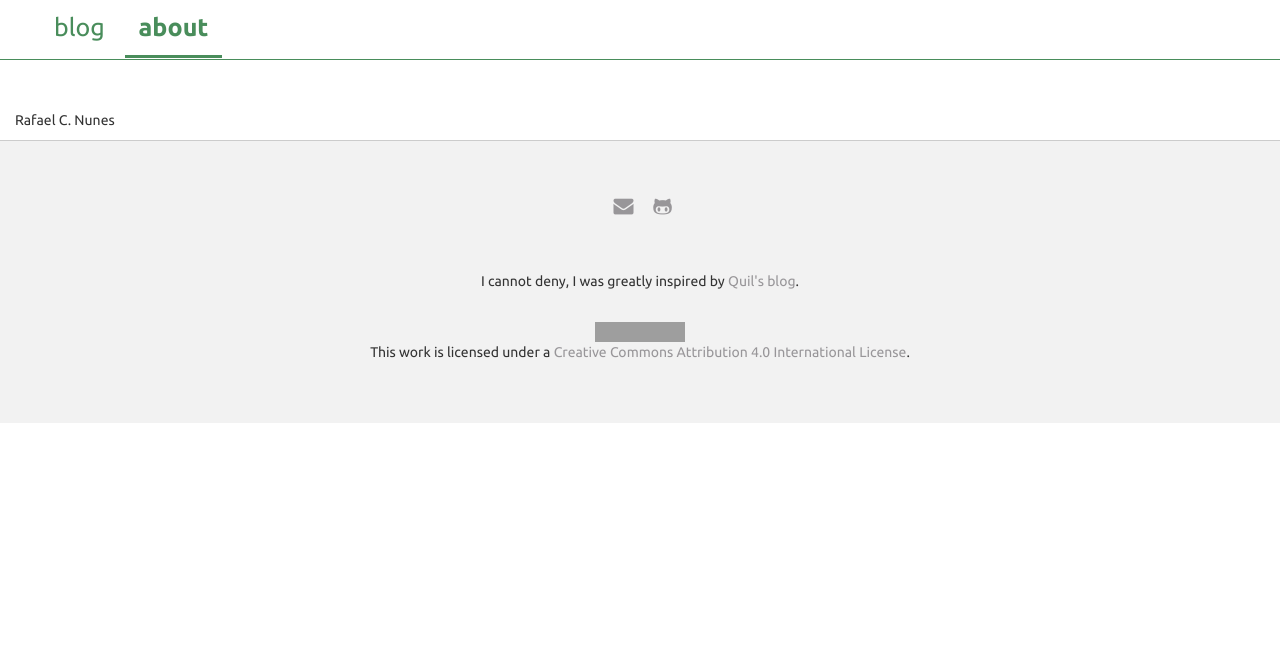
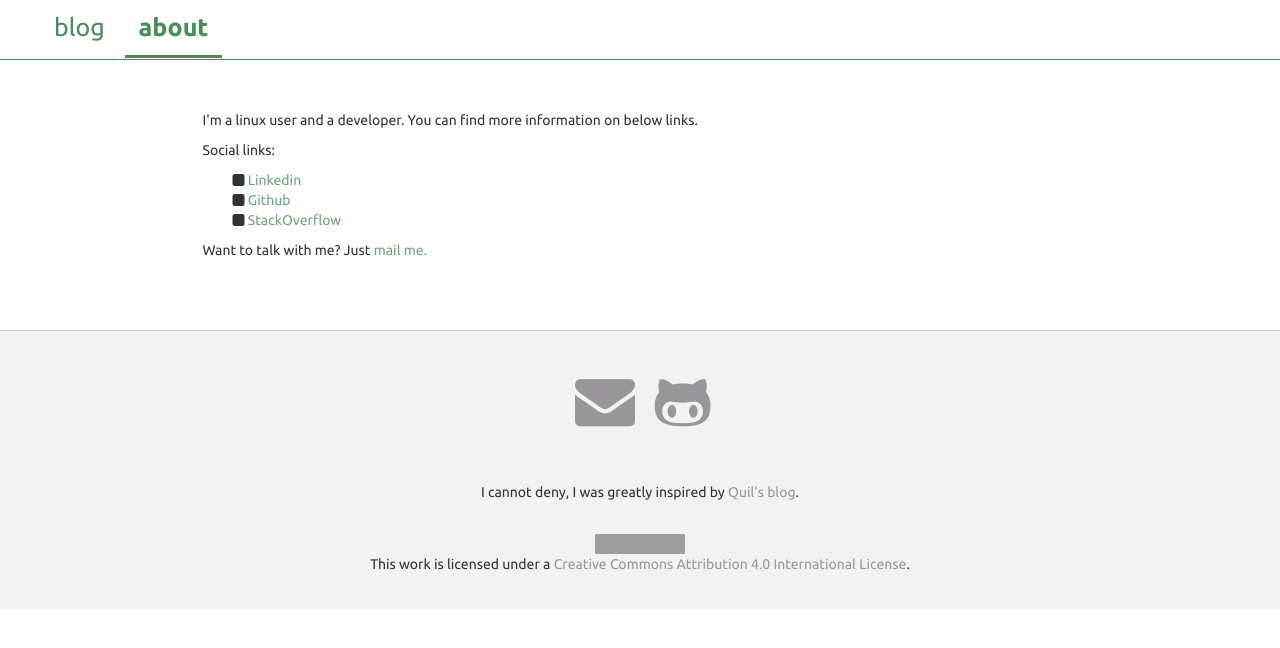
Before and after one commit to rafaelcn/rafaelcn.github.io, a Jekyll site: the page built from about.html, in a window 1280 px wide. Shown: the top 648 px of the page. Built offline with Jekyll 4.4.1, drawn with Linux system fonts in a browser that asks for light colours; grey boxes are pictures that could not be loaded.

Commit message:
It needs some refinement.

```diff
--- a/about.html
+++ b/about.html
@@ -3,6 +3,19 @@ layout: default
 title: About
 ---
 
-<p>
-  Rafael C. Nunes
-</p>
+<div class="">
+  <p>
+    I'm a linux user and a developer. You can find more information on below links.
+  </p>
+  <p>
+    Social links:
+    <ul class="display-block fa-ul">
+      <li><i class="fa fa-square" ></i> <a href="https://www.linkedin.com/in/rafaelcamposnunes" title="Myself on Linkedin">Linkedin</a></li>
+      <li><i class="fa fa-square" ></i> <a href="https://www.github.com/rafaelcn" title="Myself on Github">Github</a></li>
+      <li><i class="fa fa-square" ></i> <a href="http://stackoverflow.com/users/2763060/rafael-nunes" title="Myself on StackOverflow">StackOverflow</a></li>
+    </ul>
+  </p>
+  <p>
+    Want to talk with me? Just <a href="mailto:rafaelnunes737@hotmail.com">mail me.</a>
+  </p>
+</div>
--- a/res/css/blog.css
+++ b/res/css/blog.css
@@ -15,15 +15,15 @@ ul > li {
 }
 
 a {
-  color: #505050;
+  color: rgba(73, 141, 91, .8);
   text-decoration: none !important;
-  -webkit-transition: all .2s ease-in;
-     -moz-transition: all .2s ease-in;
-       -o-transition: all .2s ease-in;
+  -webkit-transition: all .1s ease-in;
+     -moz-transition: all .1s ease-in;
+       -o-transition: all .1s ease-in;
 }
 
 a:hover {
-  color: #101010;
+  color: rgba(73, 141, 91, 1);
   /*background-color: rgba(65, 171, 101, 0.19);*/
 }
 
@@ -34,7 +34,9 @@ a:focus {
 footer {
   border-top: 1px solid #ccc;
   background-color: #f2f2f2;
-  padding: 4%;
+  position: absolute;
+  width: 100%;
+  padding: 2%;
 }
 
 footer a {
@@ -46,6 +48,15 @@ footer a {
 
 footer a:hover {
   color: rgba(111, 108, 113, 0.9) !important;
+}
+
+.container-fluid {
+  margin-bottom: 30px;
+}
+
+.content {
+    padding-left: 15%;
+    padding-right: 15%;
 }
 
 .nav {
@@ -72,7 +83,7 @@ footer a:hover {
 
 .nav > ul > li > a:hover {
   color: rgba(56, 115, 71, 1);
-  text-shadow: 1px 1px 3px rgba(56, 115, 71, .2);
+  text-shadow: 1px 1px 3px rgba(61, 148, 83, 0.1);
 }
 
 .active {
@@ -116,13 +127,39 @@ footer a:hover {
   opacity: .8;
 }
 
+.post-date {
+  font-style: normal;
+  font-weight: lighter;
+  font-size: 17px;
+  color: #ccc;
+}
+
+.post-title {
+  font-size: 70px;
+}
+
+.post-text {
+  font-size: 20px;
+  text-align: justify;
+  font-weight: lighter;
+}
+
+.post-header {
+  margin-bottom: 25px;
+}
+
 .list-social {
   font-size: 20px;
-  margin-bottom: 50px;
+  margin-bottom: 40px;
 }
 
 .list-social > li {
   margin-right: 15px;
+  font-size: 60px;
+}
+
+.display-block > * {
+  display: block !important;
 }
 
 .text-right {
```
